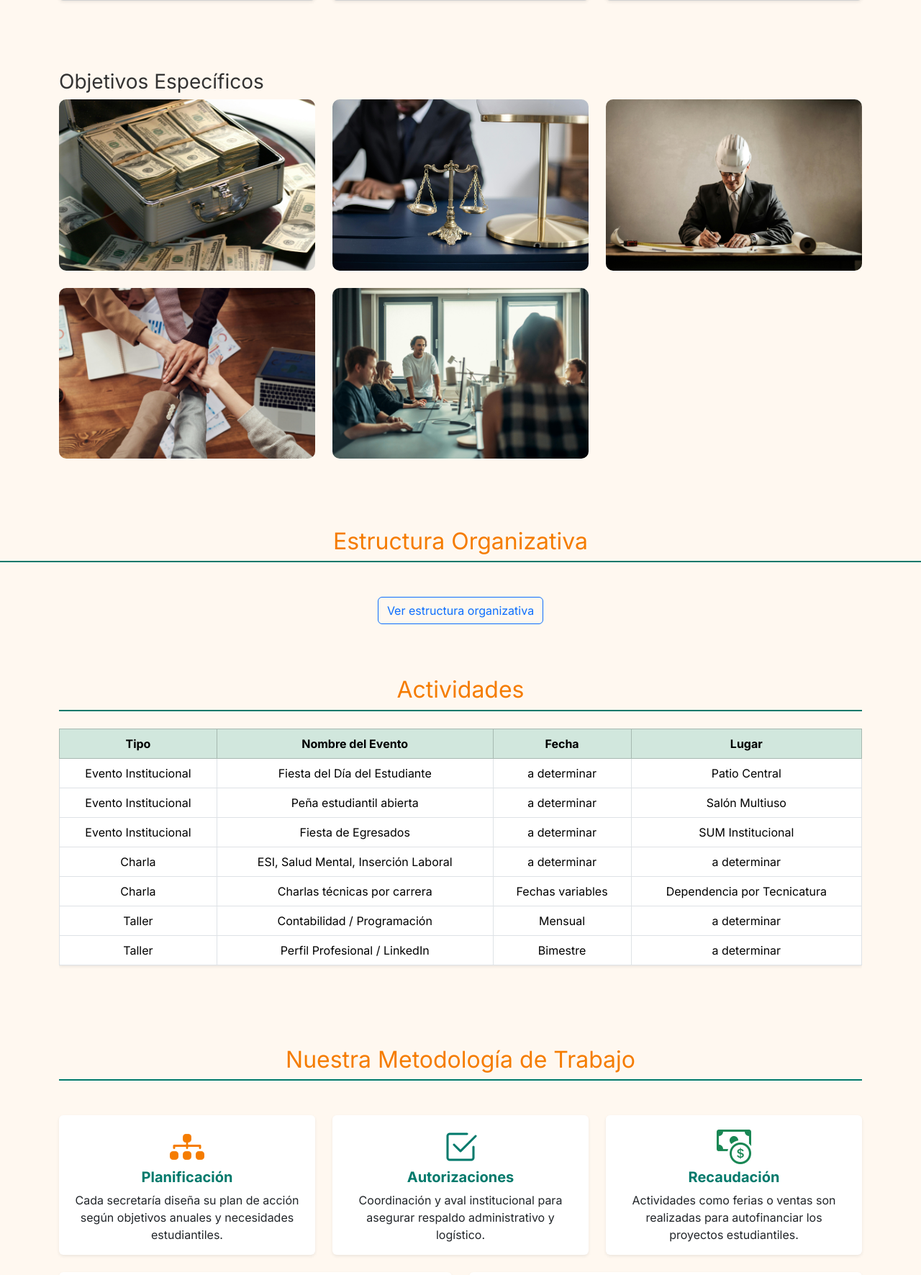
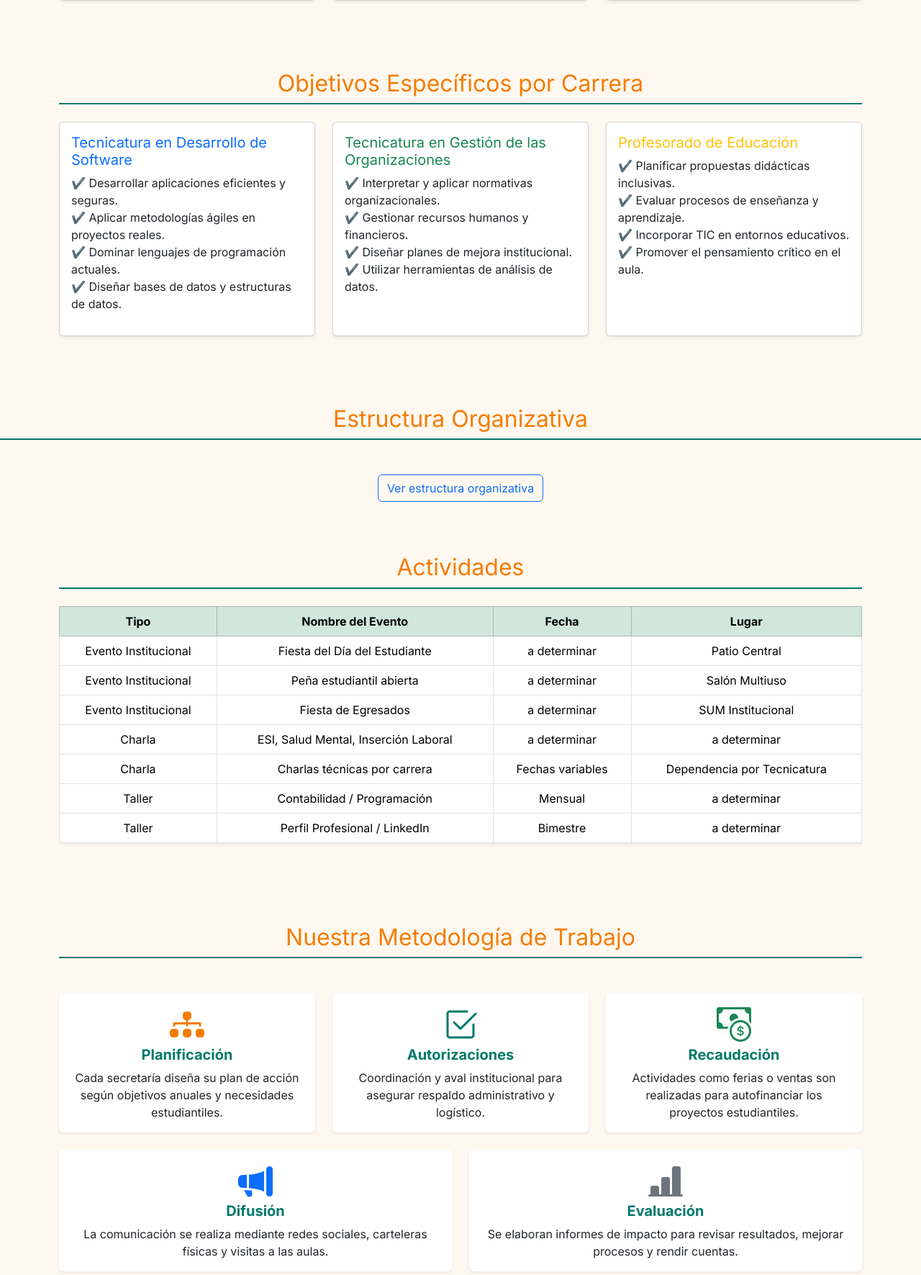
Before and after one commit to tiagoraminelli/CDE-SYNESIS, a PHP site: page / in a window 1280 px wide. Shown: the part 1014-2785 px from the top of the page at 72% size. Run offline with PHP 8.4, Linux system fonts and the light colour scheme.

Commit message:
nuevas fichas

```diff
--- a/css/style.css
+++ b/css/style.css
@@ -68,47 +68,19 @@
   padding: 2rem;
 }
 
-/*==============================
-  galeria Generales
-==============================*/
+/*
+galeria
+*/
 
-/* Galería de objetivos */
-#galeriaObjetivos .gallery-item {
-  cursor: pointer;
-  overflow: hidden;
-  border-radius: 10px;
-  transition: transform 0.3s ease, box-shadow 0.3s ease;
-}
+  .card-hover {
+    transition: transform 0.3s, box-shadow 0.3s;
+    cursor: pointer;
+  }
 
-#galeriaObjetivos .gallery-item img {
-  transition: transform 0.3s ease, filter 0.3s ease;
-  border-radius: 10px;
-}
-
-/* Efectos hover */
-#galeriaObjetivos .gallery-item:hover {
-  transform: scale(1.03);
-  box-shadow: 0 8px 20px rgba(0, 0, 0, 0.15);
-}
-
-#galeriaObjetivos .gallery-item:hover img {
-  filter: brightness(0.95);
-}
-
-/* Modal imagen y contenido */
-.modal-content {
-  border: none;
-  border-radius: 12px;
-  overflow: hidden;
-}
-
-.modal-body {
-  background-color: #fff8f0;
-  color: #333;
-  padding: 1.5rem;
-  font-size: 1.1rem;
-}
-
+  .card-hover:hover {
+    transform: scale(1.03);
+    box-shadow: 0 0.5rem 1rem rgba(0,0,0,0.3);
+  }
 
 
 
--- a/index.html
+++ b/index.html
@@ -185,106 +185,111 @@
 </section>
 
 
-<!-- galeria con modal -->
 
-<section class="container py-5">
-  <h3 id="objetivos">Objetivos Específicos</h3>
-  <div class="row g-4" id="galeriaObjetivos">
-    <!-- Imagen 1 -->
+<section class="container my-5">
+  <h2 class="text-center mb-4">Objetivos Específicos por Carrera</h2>
+  <div class="row g-4">
+
+    <!-- Desarrollo de Software -->
     <div class="col-md-4">
-      <div class="gallery-item" data-bs-toggle="modal" data-bs-target="#modal1">
-        <img src="./assets/img/recaudar-fondos.jpg" alt="Recaudación de fondos" class="img-fluid rounded shadow-sm">
+      <div class="card card-hover h-100 shadow-sm" data-bs-toggle="modal" data-bs-target="#modalSoftware">
+        <div class="card-body">
+          <h5 class="card-title text-primary">Tecnicatura en Desarrollo de Software</h5>
+          <ul class="list-unstyled">
+            <li>✔️ Desarrollar aplicaciones eficientes y seguras.</li>
+            <li>✔️ Aplicar metodologías ágiles en proyectos reales.</li>
+            <li>✔️ Dominar lenguajes de programación actuales.</li>
+            <li>✔️ Diseñar bases de datos y estructuras de datos.</li>
+          </ul>
+        </div>
       </div>
     </div>
 
-    <!-- Imagen 2 -->
+    <!-- Gestión de las Organizaciones -->
     <div class="col-md-4">
-      <div class="gallery-item" data-bs-toggle="modal" data-bs-target="#modal2">
-        <img src="./assets/img/transparencia.jpg" alt="Transparencia estudiantil" class="img-fluid rounded shadow-sm">
+      <div class="card card-hover h-100 shadow-sm" data-bs-toggle="modal" data-bs-target="#modalGestion">
+        <div class="card-body">
+          <h5 class="card-title text-success">Tecnicatura en Gestión de las Organizaciones</h5>
+          <ul class="list-unstyled">
+            <li>✔️ Interpretar y aplicar normativas organizacionales.</li>
+            <li>✔️ Gestionar recursos humanos y financieros.</li>
+            <li>✔️ Diseñar planes de mejora institucional.</li>
+            <li>✔️ Utilizar herramientas de análisis de datos.</li>
+          </ul>
+        </div>
       </div>
     </div>
 
-    <!-- Imagen 3 -->
+    <!-- Profesorado de Educación -->
     <div class="col-md-4">
-      <div class="gallery-item" data-bs-toggle="modal" data-bs-target="#modal3">
-        <img src="./assets/img/espacios.jpg" alt="Espacios de estudio" class="img-fluid rounded shadow-sm">
-      </div>
-    </div>
-
-    <!-- Imagen 4 -->
-    <div class="col-md-4">
-      <div class="gallery-item" data-bs-toggle="modal" data-bs-target="#modal4">
-        <img src="./assets/img/cooperacion.jpg" alt="Cooperación institucional" class="img-fluid rounded shadow-sm">
-      </div>
-    </div>
-
-    <!-- Imagen 5 -->
-    <div class="col-md-4">
-      <div class="gallery-item" data-bs-toggle="modal" data-bs-target="#modal5">
-        <img src="./assets/img/planificacion.jpg" alt="Planificación educativa" class="img-fluid rounded shadow-sm">
+      <div class="card card-hover h-100 shadow-sm" data-bs-toggle="modal" data-bs-target="#modalProfesorado">
+        <div class="card-body">
+          <h5 class="card-title text-warning">Profesorado de Educación</h5>
+          <ul class="list-unstyled">
+            <li>✔️ Planificar propuestas didácticas inclusivas.</li>
+            <li>✔️ Evaluar procesos de enseñanza y aprendizaje.</li>
+            <li>✔️ Incorporar TIC en entornos educativos.</li>
+            <li>✔️ Promover el pensamiento crítico en el aula.</li>
+          </ul>
+        </div>
       </div>
     </div>
   </div>
 </section>
 
-<!-- Modals -->
-<div class="modal fade" id="modal1" tabindex="-1" aria-labelledby="modal1Label" aria-hidden="true">
-  <div class="modal-dialog modal-lg modal-dialog-centered">
+<!-- Modal: Desarrollo de Software -->
+<div class="modal fade" id="modalSoftware" tabindex="-1" aria-labelledby="modalSoftwareLabel" aria-hidden="true">
+  <div class="modal-dialog modal-dialog-centered">
     <div class="modal-content">
-      <img src="./assets/img/recaudar-fondos.jpg" class="img-fluid rounded-top" alt="">
+      <div class="modal-header">
+        <h5 class="modal-title" id="modalSoftwareLabel">Tecnicatura en Desarrollo de Software</h5>
+        <button type="button" class="btn-close" data-bs-dismiss="modal" aria-label="Cerrar"></button>
+      </div>
       <div class="modal-body">
-        <p class="mb-0">Gestionar eventos para la recaudación de fondos y fomentar el sentido de pertenencia.</p>
+        ¿Deseás ver el plan de proyectos en formato PDF?
+      </div>
+      <div class="modal-footer">
+        <a href="https://tiagoraminelli.github.io/CDE-SYNESIS/ficha/CDE-SYNESIS-SOTFWARE.pdf" class="btn btn-primary" target="_blank">Ver PDF</a>
       </div>
     </div>
   </div>
 </div>
 
-<div class="modal fade" id="modal2" tabindex="-1" aria-labelledby="modal2Label" aria-hidden="true">
-  <div class="modal-dialog modal-lg modal-dialog-centered">
+<!-- Modal: Gestión de las Organizaciones -->
+<div class="modal fade" id="modalGestion" tabindex="-1" aria-labelledby="modalGestionLabel" aria-hidden="true">
+  <div class="modal-dialog modal-dialog-centered">
     <div class="modal-content">
-      <img src="./assets/img/transparencia.jpg" class="img-fluid rounded-top" alt="">
+      <div class="modal-header">
+        <h5 class="modal-title" id="modalGestionLabel">Tecnicatura en Gestión de las Organizaciones</h5>
+        <button type="button" class="btn-close" data-bs-dismiss="modal" aria-label="Cerrar"></button>
+      </div>
       <div class="modal-body">
-        <p class="mb-0">Reformar el estatuto para mejorar la transparencia y representatividad estudiantil.</p>
+        ¿Deseás ver el plan de proyectos en formato PDF?
+      </div>
+      <div class="modal-footer">
+        <a href="https://tiagoraminelli.github.io/CDE-SYNESIS/ficha/CDE-SYNESIS-GESTION.pdf" class="btn btn-success" target="_blank">Ver PDF</a>
       </div>
     </div>
   </div>
 </div>
 
-<div class="modal fade" id="modal3" tabindex="-1" aria-labelledby="modal3Label" aria-hidden="true">
-  <div class="modal-dialog modal-lg modal-dialog-centered">
+<!-- Modal: Profesorado -->
+<div class="modal fade" id="modalProfesorado" tabindex="-1" aria-labelledby="modalProfesoradoLabel" aria-hidden="true">
+  <div class="modal-dialog modal-dialog-centered">
     <div class="modal-content">
-      <img src="./assets/img/espacios.jpg" class="img-fluid rounded-top" alt="">
+      <div class="modal-header">
+        <h5 class="modal-title" id="modalProfesoradoLabel">Profesorado de Educación</h5>
+        <button type="button" class="btn-close" data-bs-dismiss="modal" aria-label="Cerrar"></button>
+      </div>
       <div class="modal-body">
-        <p class="mb-0">Crear espacios físicos y virtuales para el bienestar y estudio colaborativo.</p>
+        ¿Deseás ver el plan de proyectos en formato PDF?
+      </div>
+      <div class="modal-footer">
+        <a href="https://tiagoraminelli.github.io/CDE-SYNESIS/ficha/CDE-SYNESIS-PROFESORADOS.pdf" class="btn btn-warning" target="_blank">Ver PDF</a>
       </div>
     </div>
   </div>
 </div>
-
-<div class="modal fade" id="modal4" tabindex="-1" aria-labelledby="modal4Label" aria-hidden="true">
-  <div class="modal-dialog modal-lg modal-dialog-centered">
-    <div class="modal-content">
-      <img src="./assets/img/cooperacion.jpg" class="img-fluid rounded-top" alt="">
-      <div class="modal-body">
-        <p class="mb-0">Establecer redes de cooperación institucional con organismos públicos y privados.</p>
-      </div>
-    </div>
-  </div>
-</div>
-
-<div class="modal fade" id="modal5" tabindex="-1" aria-labelledby="modal5Label" aria-hidden="true">
-  <div class="modal-dialog modal-lg modal-dialog-centered">
-    <div class="modal-content">
-      <img src="./assets/img/planificacion.jpg" class="img-fluid rounded-top" alt="">
-      <div class="modal-body">
-        <p class="mb-0">Acompañar a estudiantes en la planificación de su trayectoria educativa.</p>
-      </div>
-    </div>
-  </div>
-</div>
-
-
-<!-- fin galeria -->
 
 
 
```
Also changed, not shown: 3 other files.
